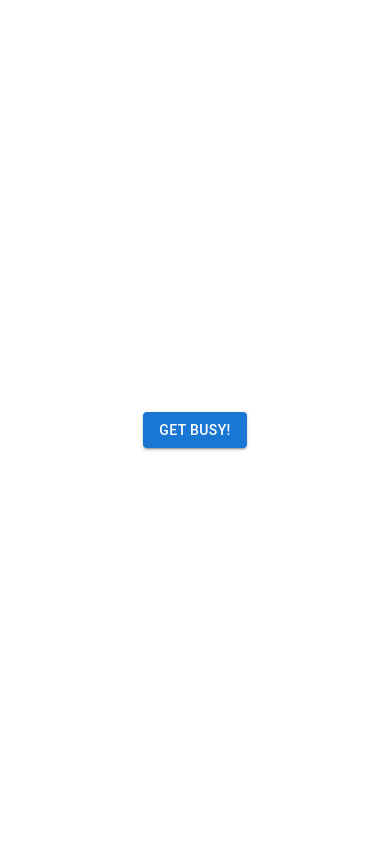
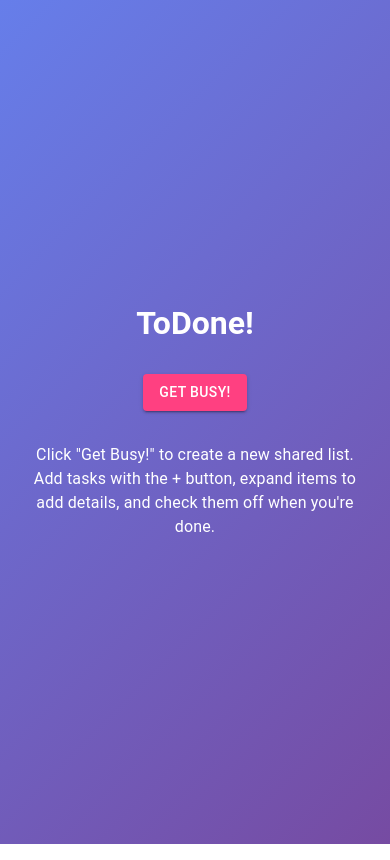
Before and after one commit to continuumNought/group-todo, a React (Vite) app in the folder frontend/: page / in a window 390 px wide. Built offline with nearby package versions, Linux system fonts and the light colour scheme.

Commit message:
Add responsive and modern landing page with instructions

```diff
--- a/frontend/src/App.tsx
+++ b/frontend/src/App.tsx
@@ -9,6 +9,8 @@ import TextField from '@mui/material/TextField';
 import IconButton from '@mui/material/IconButton';
 import Collapse from '@mui/material/Collapse';
 import Typography from '@mui/material/Typography';
+import Container from '@mui/material/Container';
+import Paper from '@mui/material/Paper';
 import ExpandMoreIcon from '@mui/icons-material/ExpandMore';
 import ExpandLessIcon from '@mui/icons-material/ExpandLess';
 import DeleteIcon from '@mui/icons-material/Delete';
@@ -123,20 +125,47 @@ function App() {
   return (
     <Box
       sx={{
+        minHeight: '100vh',
         display: 'flex',
-        flexDirection: 'column',
         alignItems: 'center',
         justifyContent: 'center',
-        height: '100vh',
+        background: 'linear-gradient(135deg, #667eea 0%, #764ba2 100%)',
+        p: 2,
       }}
     >
+      <Container maxWidth="sm" sx={{ textAlign: 'center' }}>
+        <Typography
+          variant="h3"
+          component="h1"
+          sx={{ mb: 4, fontWeight: 'bold', color: 'common.white' }}
+        >
+          ToDone!
+        </Typography>
         {!token && (
-        <Button variant="contained" onClick={handleClick}>
+          <>
+            <Button
+              variant="contained"
+              color="secondary"
+              onClick={handleClick}
+            >
               Get Busy!
             </Button>
+            <Typography
+              variant="body1"
+              sx={{ mt: 4, color: 'common.white' }}
+            >
+              Click "Get Busy!" to create a new shared list. Add tasks with the
+              + button, expand items to add details, and check them off when
+              you're done.
+            </Typography>
+          </>
         )}
         {token && (
-        <List>
+          <Paper
+            elevation={3}
+            sx={{ p: { xs: 2, sm: 3 }, bgcolor: 'rgba(255,255,255,0.9)' }}
+          >
+            <List sx={{ width: '100%' }}>
               {items.map((item) => (
                 <ListItem
                   key={item.id}
@@ -209,10 +238,14 @@ function App() {
                       handleAdd();
                     }
                   }}
+                  fullWidth
+                  sx={{ ml: 1 }}
                 />
               </ListItem>
             </List>
+          </Paper>
         )}
+      </Container>
     </Box>
   );
 }
--- a/frontend/src/main.tsx
+++ b/frontend/src/main.tsx
@@ -1,9 +1,27 @@
 import React from 'react';
 import ReactDOM from 'react-dom/client';
 import App from './App';
+import { ThemeProvider, createTheme, responsiveFontSizes } from '@mui/material/styles';
+import CssBaseline from '@mui/material/CssBaseline';
+
+let theme = createTheme({
+  palette: {
+    primary: {
+      main: '#1976d2',
+    },
+    secondary: {
+      main: '#ff4081',
+    },
+  },
+});
+
+theme = responsiveFontSizes(theme);
 
 ReactDOM.createRoot(document.getElementById('root') as HTMLElement).render(
   <React.StrictMode>
-    <App />
+    <ThemeProvider theme={theme}>
+      <CssBaseline />
+      <App />
+    </ThemeProvider>
   </React.StrictMode>
 );
```
Lines whose indentation alone changed are shown as unchanged.
